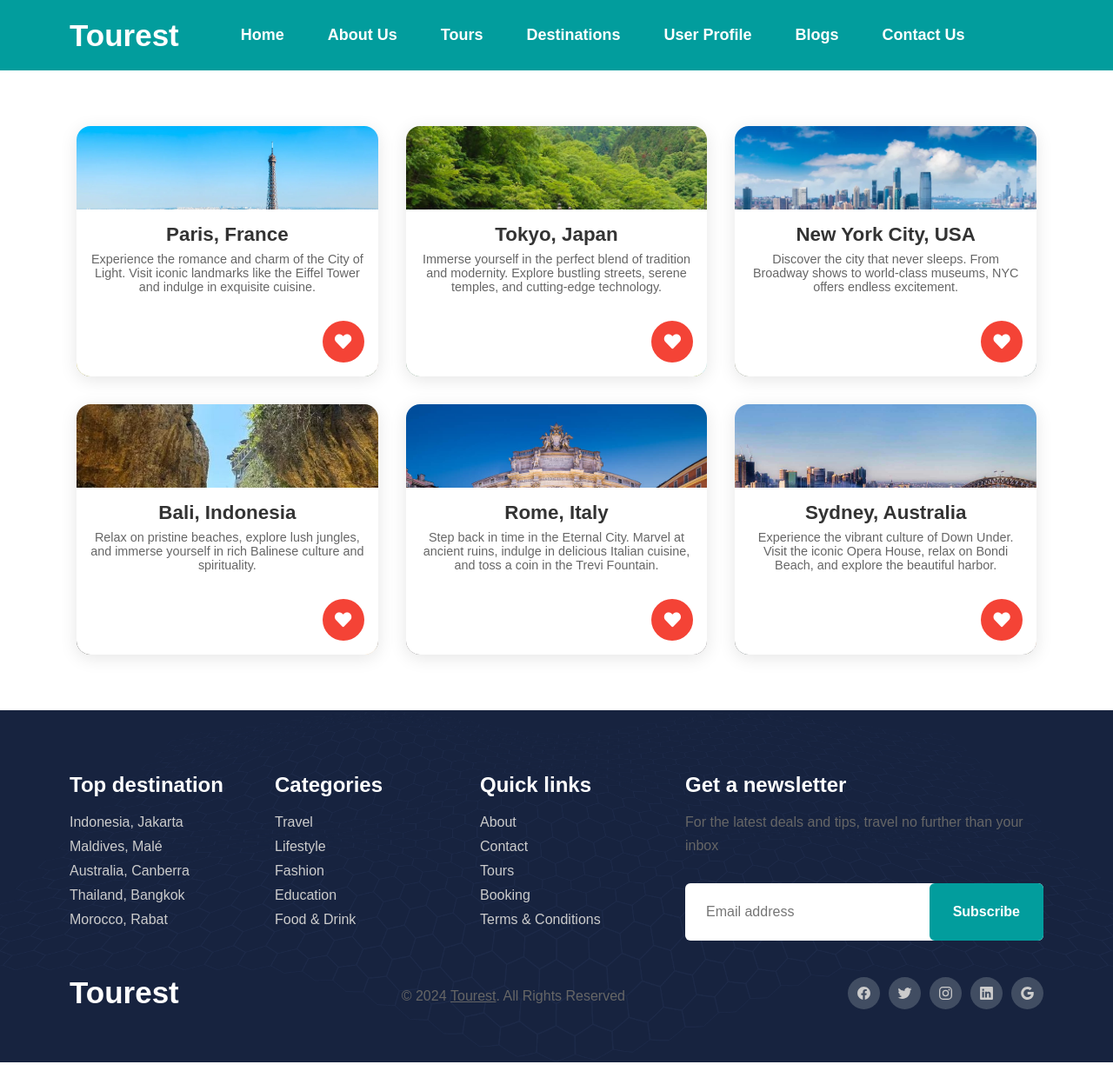
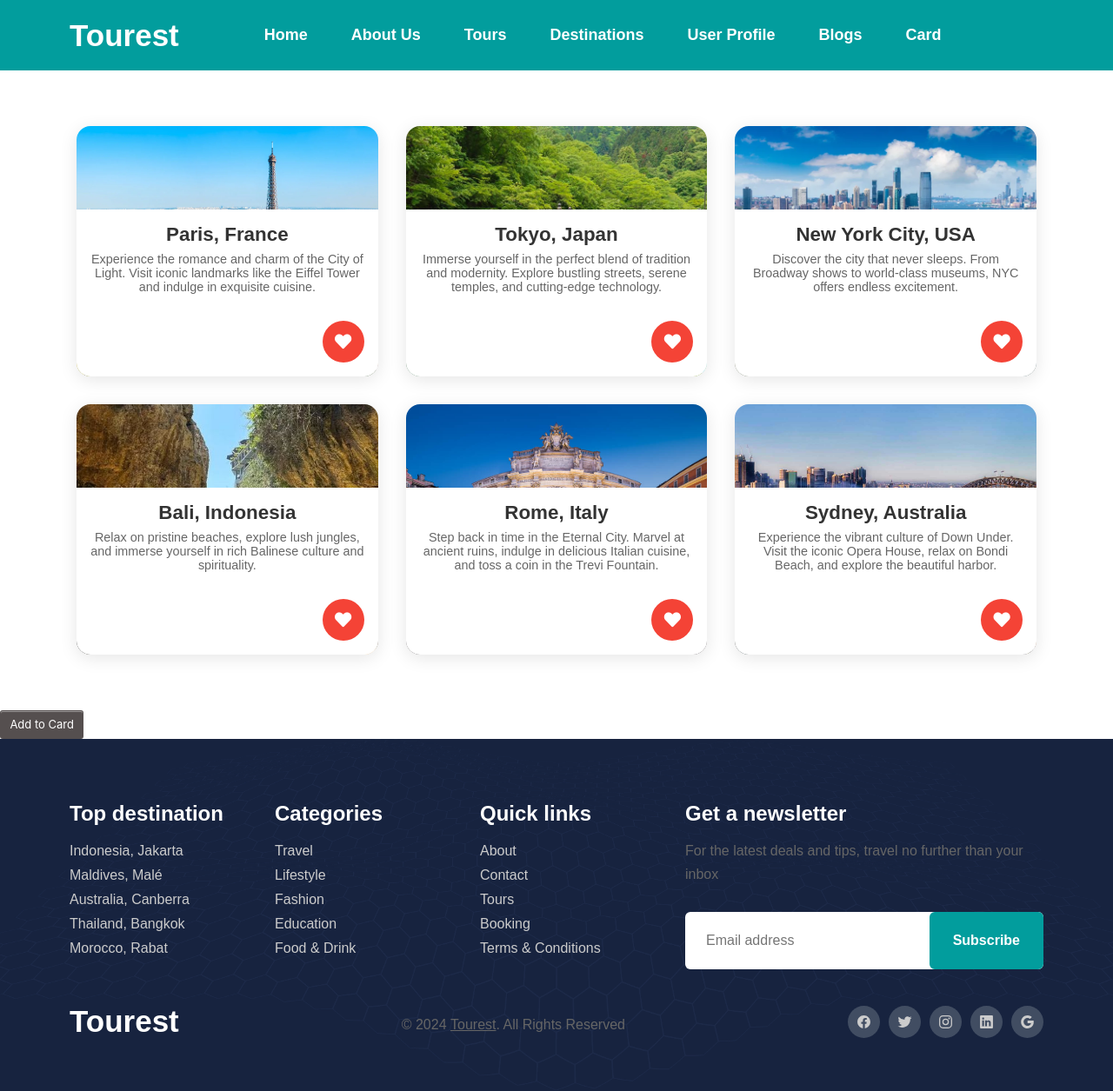
Before and after one commit to Code-Compas/Final, a Flask app: page /tours.html in a window 1280 px wide. Shown: the whole page at 87% size. Before the commit the page ends 1222 px from the top, so only its background shows below. Run offline with Flask 3, Linux system fonts and the light colour scheme.

Commit message:
tour update

```diff
--- a/application/controlers.py
+++ b/application/controlers.py
@@ -23,7 +23,7 @@ def f3():
             b[i]=a[i]
 
         if "login" in a:
-            return render_template("form.html",a=b)
+            return render_template("card.html",a=b) # loging part
         else:
             if "submit" in a:
                 b["in"]=True
--- a/static/tours.css
+++ b/static/tours.css
@@ -1,21 +1,51 @@
-/*-----------------------------------*\
-  #style.css
-\*-----------------------------------*/
 
-/**
- * copyright 2022 codewithsadee
- */
+@import url('https://fonts.googleapis.com/css2?family=Poppins:wght@300;400;600&display=swap');
+@import url('https://cdnjs.cloudflare.com/ajax/libs/font-awesome/5.15.3/css/all.min.css');
 
 
 
 
+/* CSS */
+.button {
+  background-color: #554f4f;
+  border: 1px solid transparent;
+  border-radius: 3px;
+  box-shadow: rgba(255, 255, 255, .4) 0 1px 0 0 inset;
+  box-sizing: border-box;
+  color: #fff;
+  cursor: pointer;
+  display: inline-block;
+  font-family: -apple-system,system-ui,"Segoe UI","Liberation Sans",sans-serif;
+  font-size: 13px;
+  font-weight: 400;
+  line-height: 1.15385;
+  margin: 0;
+  outline: none;
+  padding: 8px .8em;
+  position: relative;
+  text-align: center;
+  text-decoration: none;
+  user-select: none;
+  -webkit-user-select: none;
+  touch-action: manipulation;
+  vertical-align: baseline;
+  white-space: nowrap;
 
-/*-----------------------------------*\
-  #CUSTOM PROPERTY
-\*-----------------------------------*/
-@import url('https://fonts.googleapis.com/css2?family=Poppins:wght@300;400;600&display=swap');
-@import url('https://cdnjs.cloudflare.com/ajax/libs/font-awesome/5.15.3/css/all.min.css');
+}
 
+.button:hover,
+.button:focus {
+  background-color: #656363;
+}
+
+.button:focus {
+  box-shadow: 0 0 0 4px rgba(0, 149, 255, .15);
+}
+
+.button:active {
+  background-color: #0064bd;
+  box-shadow: none;
+}
 :root {
 
     /**
@@ -1153,6 +1183,7 @@
     font-size: 1.2em;
 }
 
+
 .property-card:hover .property-description {
     height: 0;
     padding: 0 1em;
@@ -1165,6 +1196,8 @@
 .property-card:hover .property-social-icons i {
     color: #f44336;
 }
+
+
 
 .property-image-title {
     text-align: center;
--- /dev/null
+++ b/templates/card.html
@@ -0,0 +1 @@
+hello world {{b}}
--- a/templates/tours.html
+++ b/templates/tours.html
@@ -52,7 +52,7 @@
               </li>
 
               <li>
-                <a href="#" class="navbar-link">Contact Us</a>
+                <a href="#" class="navbar-link">Card</a>
               </li>
 
             </ul>
@@ -65,6 +65,7 @@
 
         </div>
       </header>
+
 
 
 
@@ -190,7 +191,8 @@
             </a>
         </div>
     </div>
-      <!-- Footer -->
+    <button class="button" role="button">Add to Card</button>
+    <!-- Footer -->
       <footer class="footer" id="footer" style="background-image: url('./images/footer-bg.png')">
         <div class="container">
 
```
